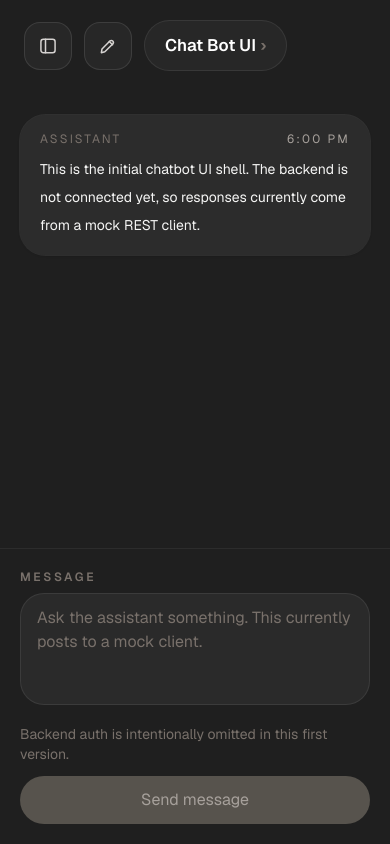
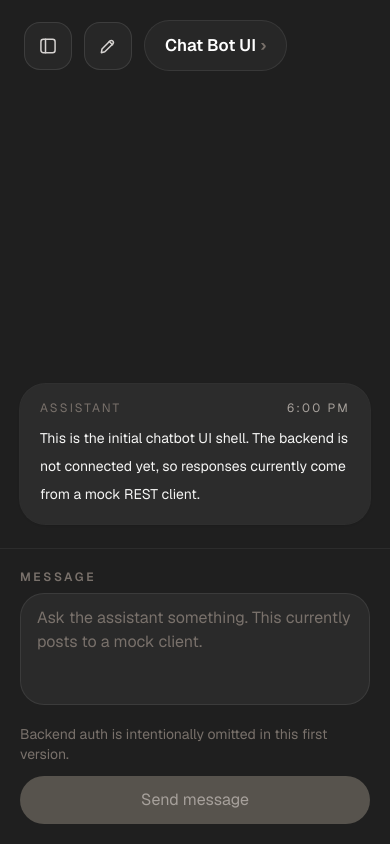
Before and after one commit to rwuniard/chat-bot, a Next.js app: page / in a window 390 px wide. Built offline with nearby package versions, Linux system fonts and the light colour scheme; no server answers.

Commit message:
Update layout and styling for improved responsiveness and scrolling behavior in ChatShell and MainChat components. Set body and html heights to 100%, adjusted main container styles, and implemented auto-scrolling for message transcripts.

```diff
--- a/app/globals.css
+++ b/app/globals.css
@@ -17,10 +17,12 @@
 }
 
 html {
+  height: 100%;
   scroll-behavior: smooth;
 }
 
 body {
+  height: 100%;
   margin: 0;
   background: var(--background);
   color: var(--foreground);
--- a/app/layout.tsx
+++ b/app/layout.tsx
@@ -27,7 +27,7 @@ export default function RootLayout({
       lang="en"
       className={`${geistSans.variable} ${geistMono.variable} h-full antialiased`}
     >
-      <body className="min-h-full">{children}</body>
+      <body className="h-full">{children}</body>
     </html>
   );
 }
--- a/components/chat-shell.tsx
+++ b/components/chat-shell.tsx
@@ -39,10 +39,10 @@ export function ChatShell() {
   const shouldShowMainHeader = !isSidebarVisible;
 
   return (
-    <main className="min-h-screen bg-[#1f1f1f] text-stone-100">
-      <div className="flex min-h-screen w-full overflow-hidden bg-[#1f1f1f]">
+    <main className="h-screen overflow-hidden bg-[#1f1f1f] text-stone-100">
+      <div className="flex h-full min-h-0 w-full overflow-hidden bg-[#1f1f1f]">
         <section
-          className={`flex flex-1 overflow-hidden ${
+          className={`flex min-h-0 flex-1 overflow-hidden ${
             isDesktopViewport
               ? isDesktopPanelVisible
                 ? "lg:grid lg:grid-cols-[320px_minmax(0,1fr)]"
@@ -57,7 +57,7 @@ export function ChatShell() {
             onTogglePanel={handlePanelToggle}
           />
 
-          <div className={`${isDesktopViewport ? "flex" : mobilePane === "chat" ? "flex" : "hidden"} min-h-full flex-1`}>
+          <div className={`${isDesktopViewport ? "flex" : mobilePane === "chat" ? "flex" : "hidden"} min-h-0 flex-1`}>
             <MainChat
               isSidebarVisible={isSidebarVisible}
               onSessionChange={({ conversationId: nextConversationId, sessionTitle: nextSessionTitle }) => {
--- a/components/main-chat.tsx
+++ b/components/main-chat.tsx
@@ -1,6 +1,6 @@
 "use client";
 
-import { useState } from "react";
+import { useEffect, useRef, useState } from "react";
 import { SidebarControlIcon } from "@/components/sidebar-control-icon";
 import { chatApiClient } from "@/lib/chat-api";
 import type { ChatMessage } from "@/types/chat";
@@ -54,11 +54,21 @@ export function MainChat({
   onTogglePanel,
   shouldShowHeader,
 }: MainChatProps) {
+  const transcriptRef = useRef<HTMLElement | null>(null);
   const [conversationId, setConversationId] = useState<string>();
   const [messages, setMessages] = useState<ChatMessage[]>(INITIAL_MESSAGES);
   const [draft, setDraft] = useState("");
   const [isSending, setIsSending] = useState(false);
   const [error, setError] = useState<string>();
+
+  useEffect(() => {
+    const transcriptElement = transcriptRef.current;
+    if (!transcriptElement) {
+      return;
+    }
+
+    transcriptElement.scrollTop = transcriptElement.scrollHeight;
+  }, [messages, isSending]);
 
   async function handleSubmit(event: React.FormEvent<HTMLFormElement>) {
     event.preventDefault();
@@ -112,9 +122,9 @@ export function MainChat({
   }
 
   return (
-    <div className="flex min-h-full flex-1 flex-col bg-[#1f1f1f]">
+    <div className="flex h-full min-h-0 flex-1 flex-col overflow-hidden bg-[#1f1f1f]">
       {shouldShowHeader ? (
-        <div className="flex items-center gap-3 px-6 pb-5 pt-5 text-stone-300">
+        <div className="shrink-0 flex items-center gap-3 px-6 pb-5 pt-5 text-stone-300">
           <button
             aria-controls="chat-side-panel"
             aria-expanded={isSidebarVisible}
@@ -140,7 +150,8 @@ export function MainChat({
         </div>
       ) : null}
 
-      <div className="flex-1 space-y-4 overflow-y-auto px-5 py-6 sm:px-8">
+      <section ref={transcriptRef} className="min-h-0 flex-1 overflow-y-auto">
+        <div className="flex min-h-full flex-col justify-end space-y-4 px-5 py-6 sm:px-8">
           {messages.map((message) => {
             const isAssistant = message.role === "assistant";
 
@@ -168,8 +179,9 @@ export function MainChat({
             </article>
           ) : null}
         </div>
+      </section>
 
-      <div className="border-t border-white/6 bg-[#1f1f1f] px-5 py-5 sm:px-8">
+      <section className="shrink-0 border-t border-white/6 bg-[#1f1f1f] px-5 py-5 sm:px-8">
         <form className="space-y-3" onSubmit={handleSubmit}>
           <label className="block">
             <span className="mb-2 block text-xs font-semibold uppercase tracking-[0.22em] text-stone-500">
@@ -198,7 +210,7 @@ export function MainChat({
             </button>
           </div>
         </form>
-      </div>
+      </section>
     </div>
   );
 }
```
Lines whose indentation alone changed are shown as unchanged.
